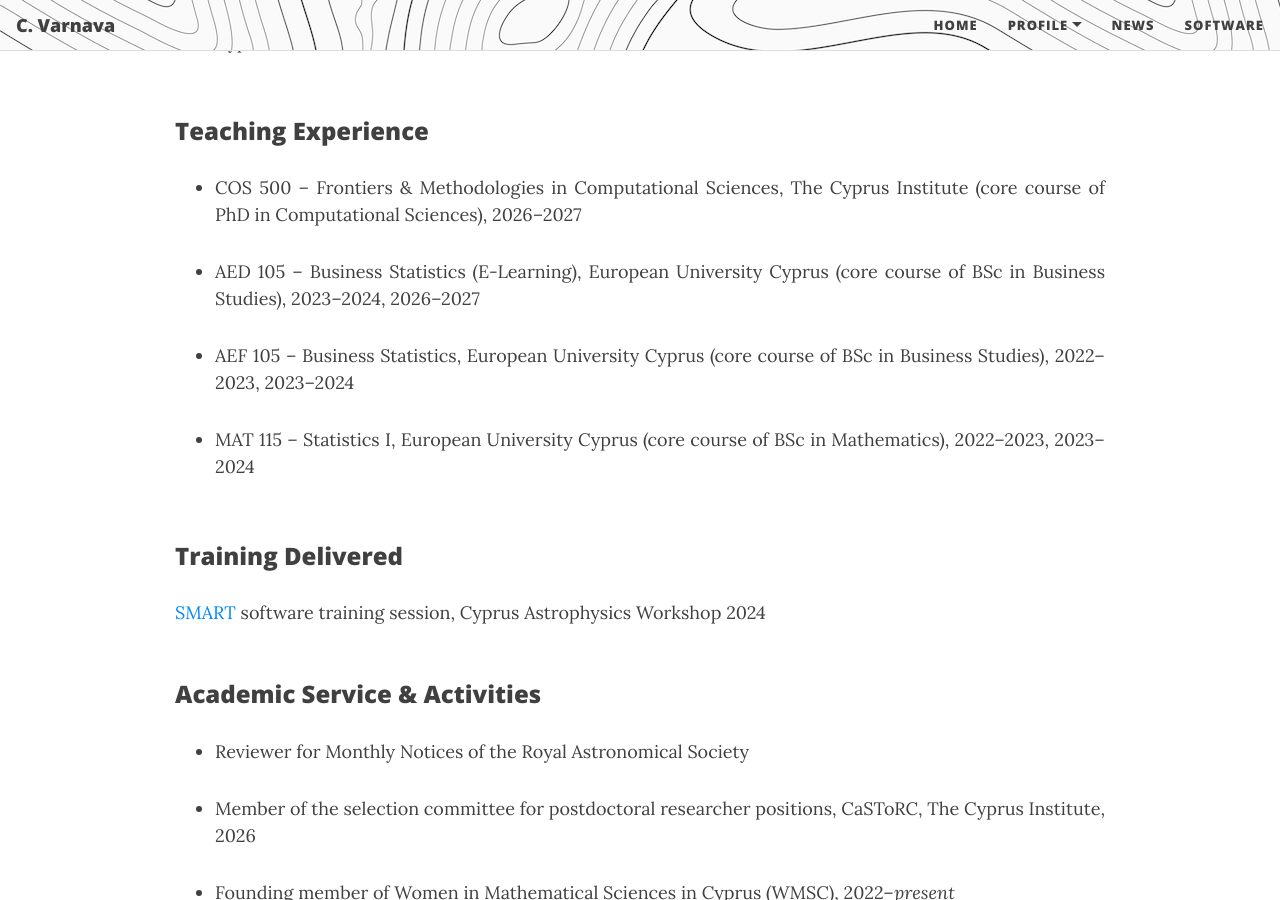
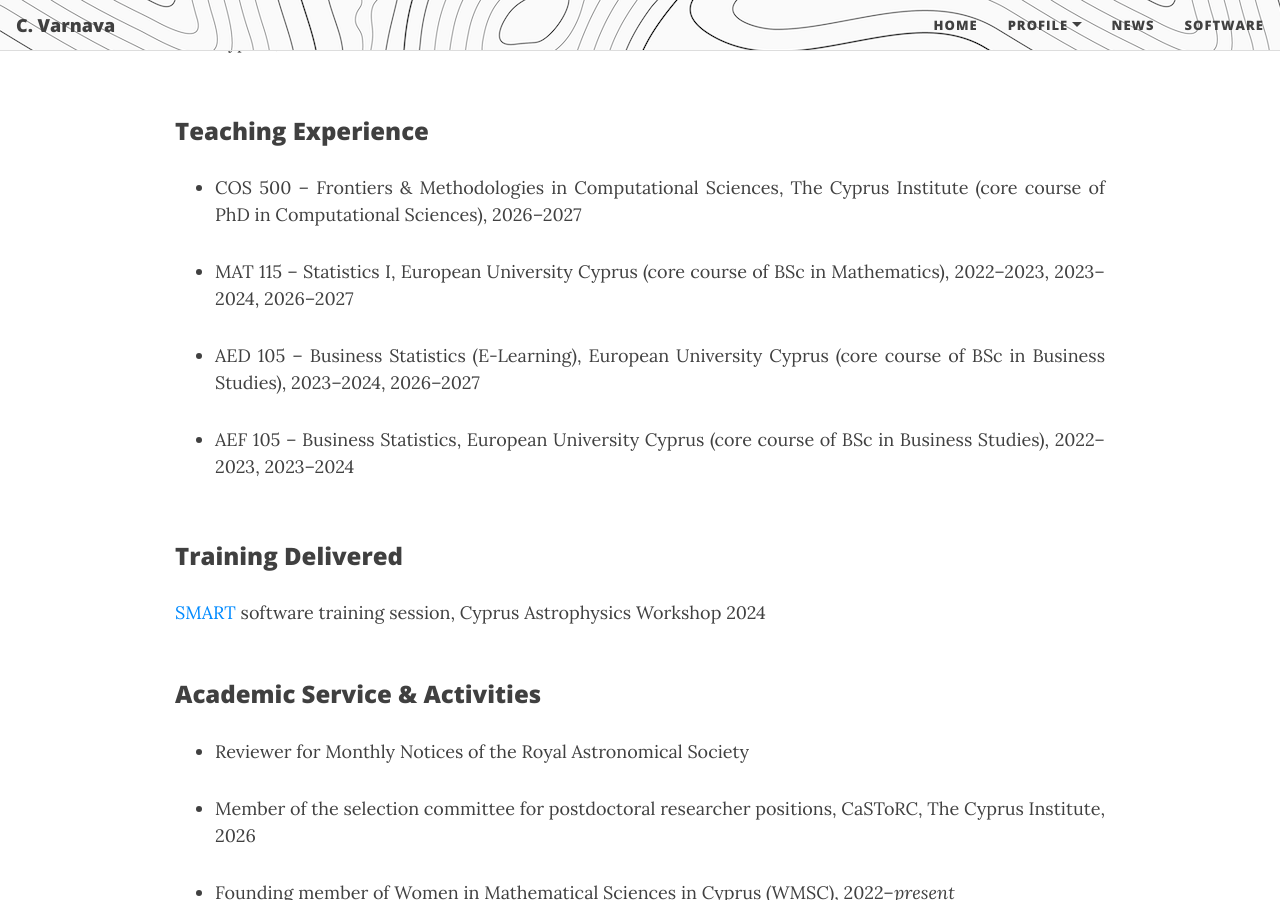
Before and after one commit to ch-var/ch-var.github.io, a Jekyll site: the page built from CV.html, in a window 1280 px wide and 900 px high, scrolled down 8079 px. Built offline with Jekyll 4.4.1, drawn with Linux system fonts in a browser that asks for light colours; formulas are drawn with MathJax 3.

Commit message:
Update CV.html

```diff
--- a/CV.html
+++ b/CV.html
@@ -209,11 +209,11 @@ mathjax: true
 <ul>
 <li class="responsive-margin">COS 500 – Frontiers & Methodologies in Computational Sciences, The Cyprus Institute (core course of PhD in Computational Sciences), 2026–2027</li>
 <p></p>
+<li class="responsive-margin">MAT 115 – Statistics I, European University Cyprus (core course of BSc in Mathematics), 2022–2023, 2023–2024, 2026–2027 </li>
+<p></p>
 <li class="responsive-margin">AED 105 – Business Statistics (E-Learning), European University Cyprus (core course of BSc in Business Studies), 2023–2024, 2026–2027</li>
 <p></p>
 <li class="responsive-margin">AEF 105 – Business Statistics, European University Cyprus (core course of BSc in Business Studies), 2022–2023, 2023–2024</li>
-<p></p>
-<li class="responsive-margin">MAT 115 – Statistics I, European University Cyprus (core course of BSc in Mathematics), 2022–2023, 2023–2024 </li>
 </ul>
 <br>
 <p style="font-family: var(--header-font); font-weight: 800; line-height: 1.1; font-size: 1.5rem; margin-top: 1.25rem;">Training Delivered</p>
```
